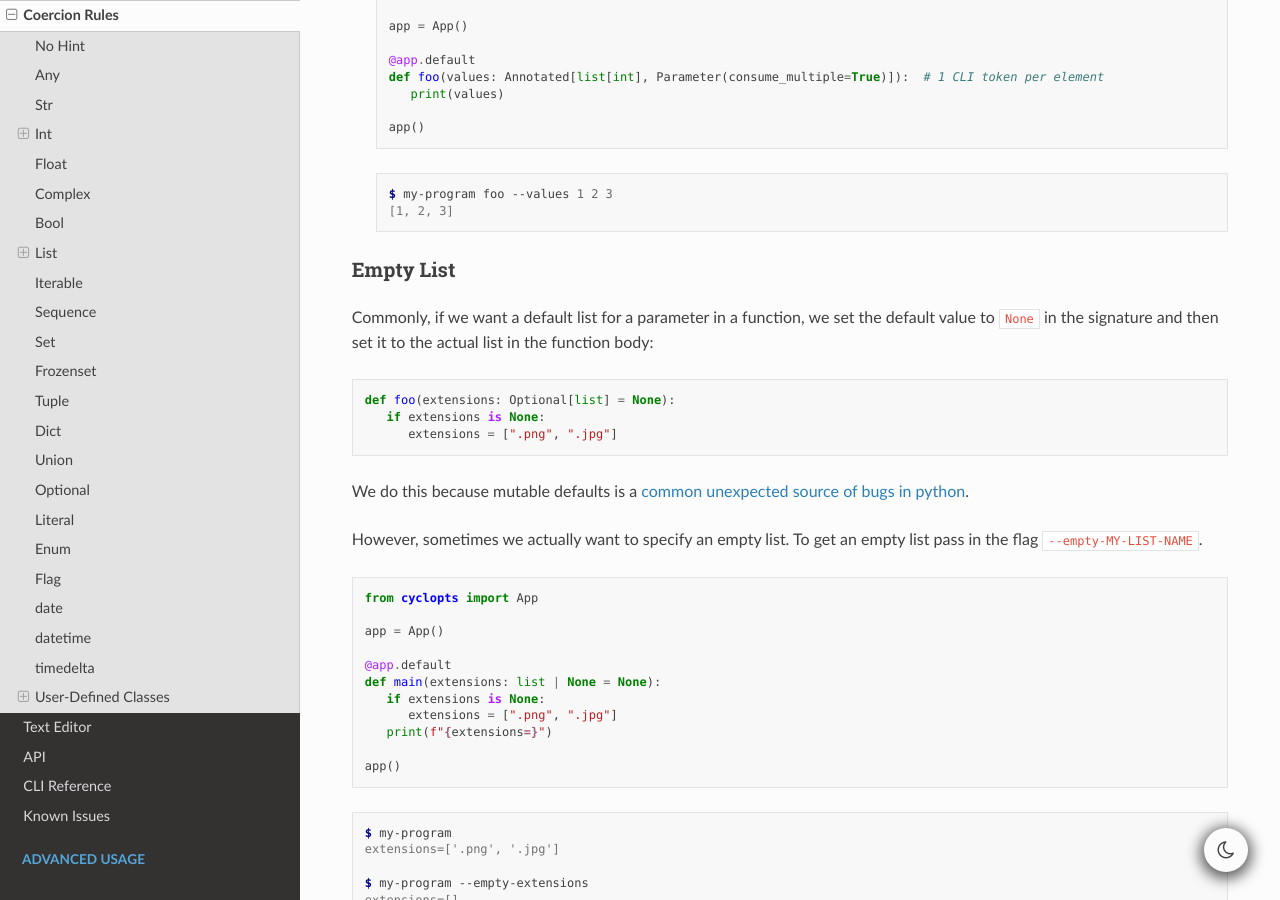
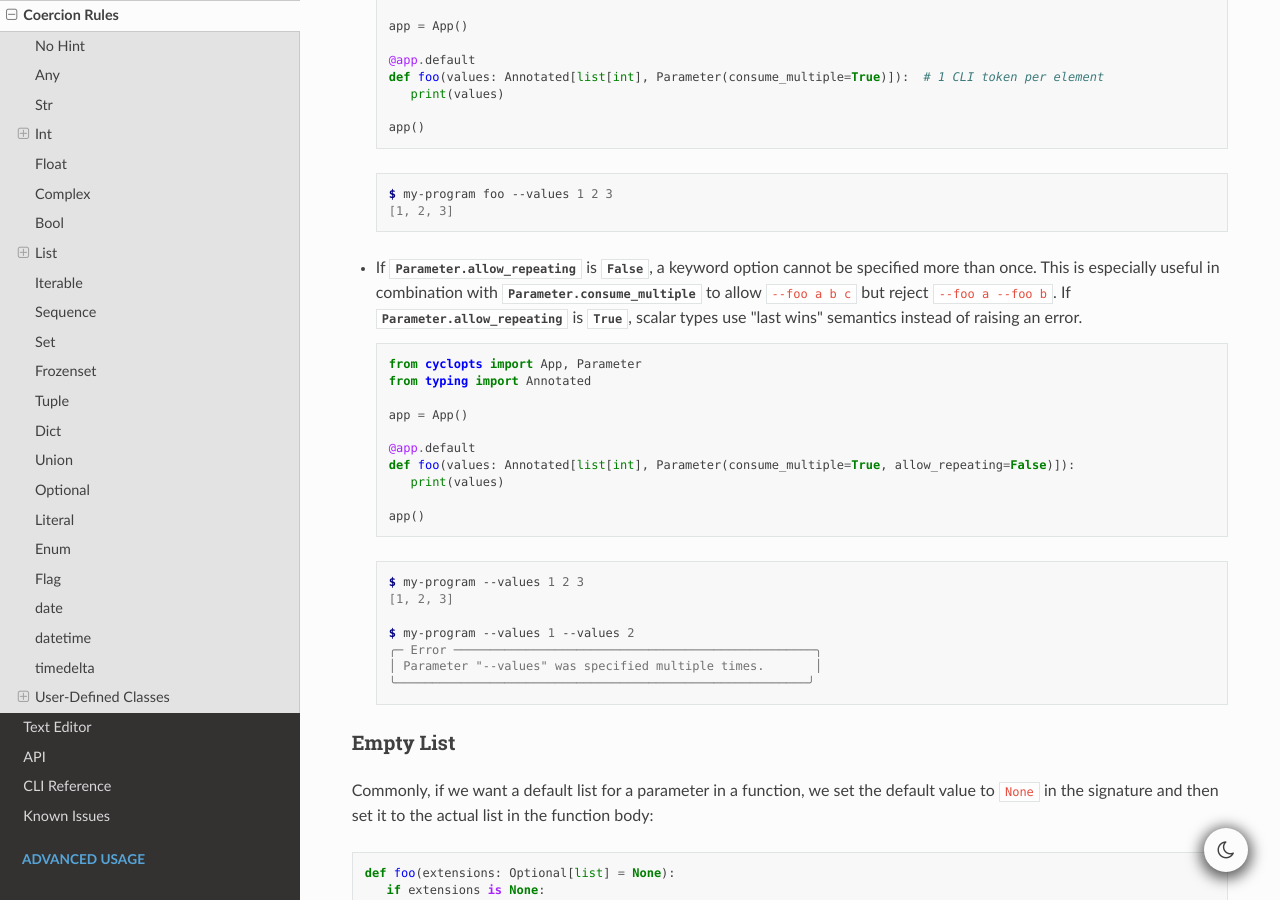
Before and after one commit to BrianPugh/cyclopts, a Sphinx documentation site: the page built from docs/source/rules.rst, in a window 1280 px wide and 900 px high, scrolled down 6453 px. Built offline with Sphinx 7.4.7 and the Read the Docs theme 3.1.0, drawn with Linux system fonts in a browser that asks for light colours; the version number could not be read and is left out.

Commit message:
Add Parameter.allow_repeating

```diff
--- a/docs/source/rules.rst
+++ b/docs/source/rules.rst
@@ -369,6 +369,33 @@ When arguments are provided by keyword:
 
      $ my-program foo --values 1 2 3
      [1, 2, 3]
+
+* If :attr:`.Parameter.allow_repeating` is :obj:`False`, a keyword option cannot be specified more than once.
+  This is especially useful in combination with :attr:`.Parameter.consume_multiple` to allow ``--foo a b c`` but reject ``--foo a --foo b``.
+  If :attr:`.Parameter.allow_repeating` is :obj:`True`, scalar types use "last wins" semantics instead of raising an error.
+
+  .. code-block:: python
+
+     from cyclopts import App, Parameter
+     from typing import Annotated
+
+     app = App()
+
+     @app.default
+     def foo(values: Annotated[list[int], Parameter(consume_multiple=True, allow_repeating=False)]):
+        print(values)
+
+     app()
+
+  .. code-block:: console
+
+     $ my-program --values 1 2 3
+     [1, 2, 3]
+
+     $ my-program --values 1 --values 2
+     ╭─ Error ──────────────────────────────────────────────────╮
+     │ Parameter "--values" was specified multiple times.       │
+     ╰─────────────────────────────────────────────────────────╯
 
 ^^^^^^^^^^
 Empty List
```
Also changed, not shown: docs/source/api.rst (+37 -0 lines), 3 other files.
